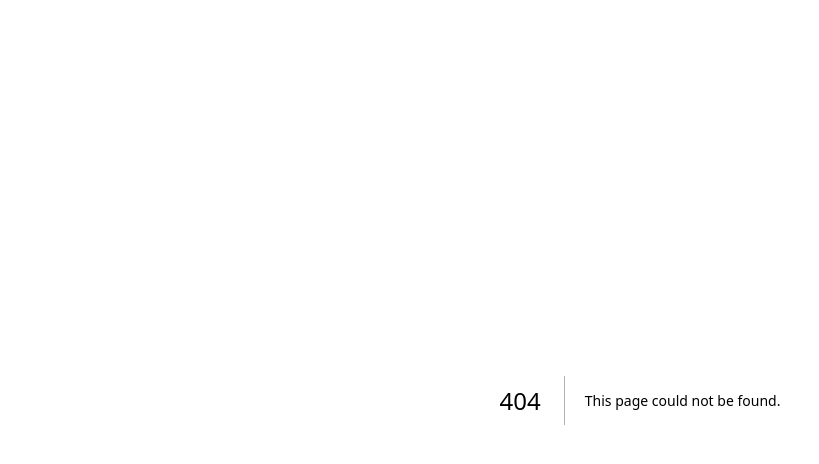
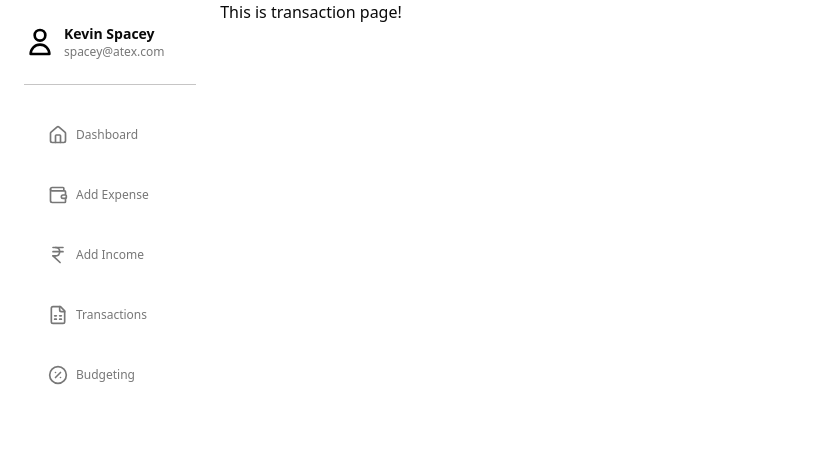
Before and after one commit to ayushmandwivedi/FlowFi, a Next.js app in the folder apps/user-app/: page /dashboard/transactions in a window 1280 px wide. Before the commit this address had no page. Shown: the top 464 px of the page, without its empty margins (0-819 px from the left). Built offline with nearby package versions, Linux system fonts and the light colour scheme.

Commit message:
created separate folder for dashboard components

```diff
--- a/apps/user-app/app/dashboard/page.tsx
+++ b/apps/user-app/app/dashboard/page.tsx
@@ -1,6 +1,6 @@
-import { CashCard } from "components/CashCard";
-import { TransferCard } from "components/TransferCard";
-import WavyChart from "components/WavyChart";
+import { CashCard } from "components/dashboard/CashCard";
+import { TransferCard } from "components/dashboard/TransferCard";
+import WavyChart from "components/dashboard/WavyChart";
 
 export default function Dashboard() {
   return (
--- /dev/null
+++ b/apps/user-app/app/dashboard/transactions/page.tsx
@@ -0,0 +1,3 @@
+export default function Transactions() {
+  return <div>This is transaction page!</div>;
+}
```
Also changed, not shown: apps/user-app/components/dashboard/CashCard.tsx (renamed from apps/user-app/components/CashCard.tsx), apps/user-app/components/dashboard/TransferCard.tsx (renamed from apps/user-app/components/TransferCard.tsx), apps/user-app/components/dashboard/WavyChart.tsx (renamed from apps/user-app/components/WavyChart.tsx).
